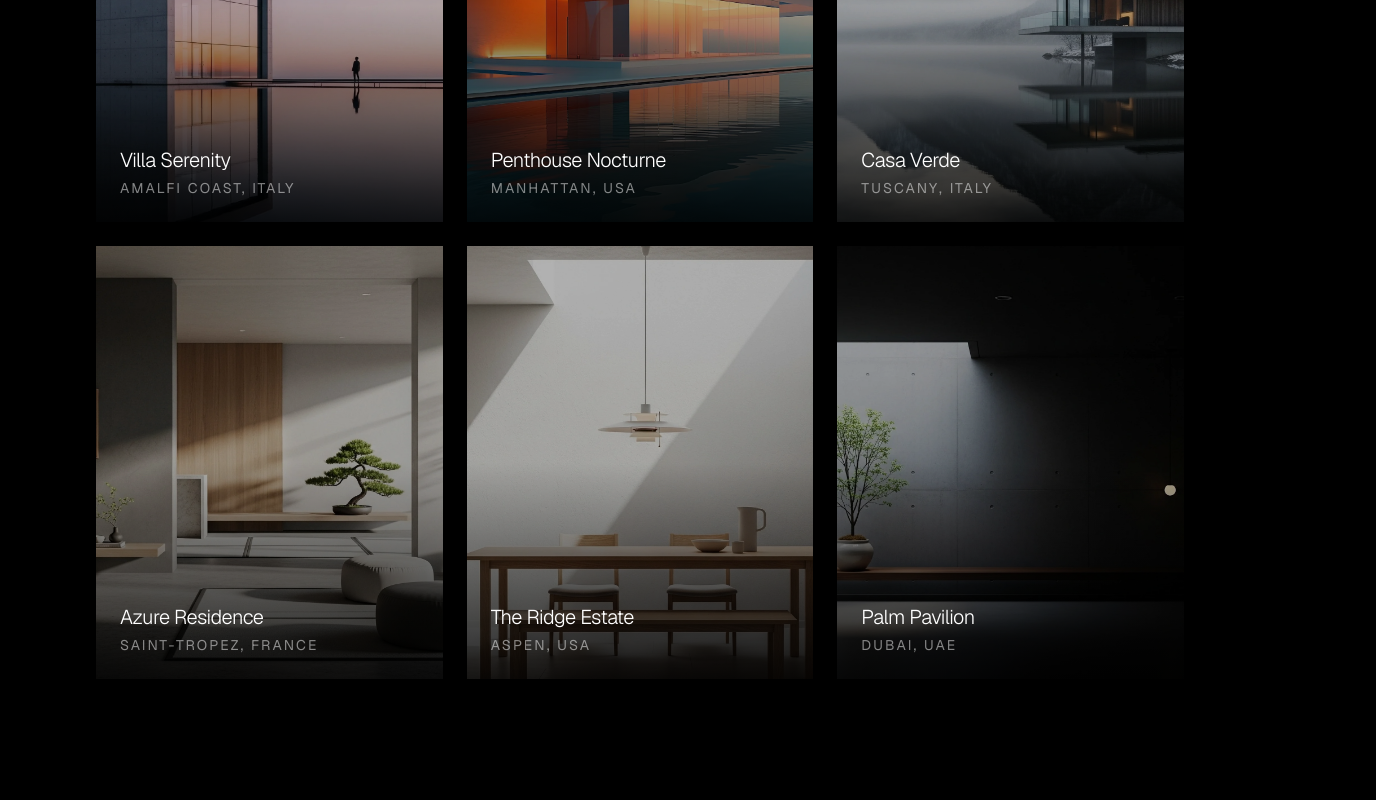
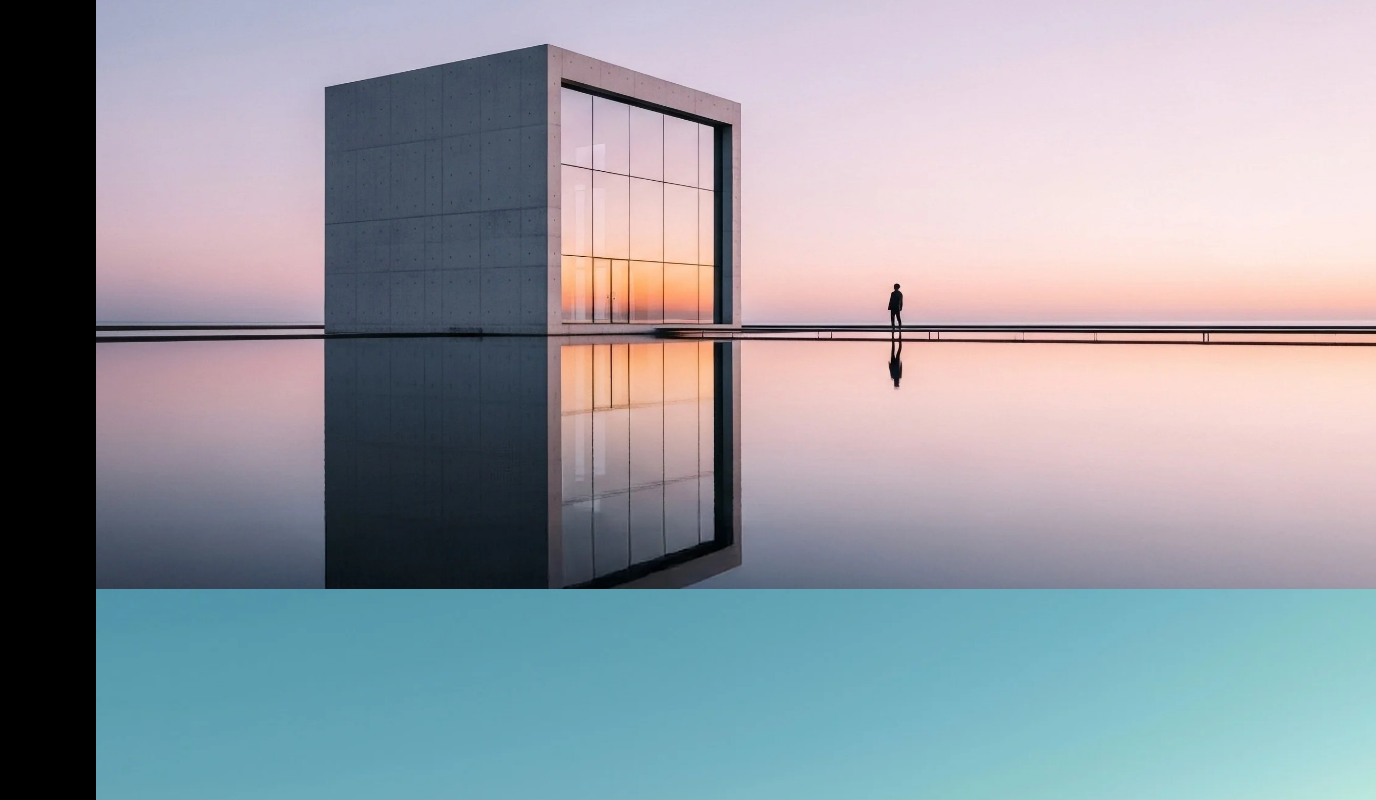
Before and after one commit to Cursed-Coder777/Heaven-Homes, a Next.js app: page /work in a window 1280 px wide. Shown: the part 660-1460 px from the top of the page, 1376 px wide, since content can reach past the window. Built offline with nearby package versions, Linux system fonts and the light colour scheme.

Commit message:
feat: add StickyCard scroll component and integrate on home/work pages
- New GSAP-powered sticky card stack with text fade-in on scroll
- Replace placeholder content on homepage with featured properties
- Replace static grid on /work with sticky card layout

```diff
--- a/src/app/page.tsx
+++ b/src/app/page.tsx
@@ -1,21 +1,25 @@
 import HeroScrollSection from "~/components/hero-scroll-section";
 import TelescopeZoomSection from "~/components/telescope-zoom-section";
+import { StickyCard } from "~/components/sticky-card";
+
+const FEATURED_PROPERTIES = [
+  { id: 9, alt: "La Maison Blanche", image: "/hero-images/9.webp", title: "La Maison Blanche", subtitle: "Côte d'Azur, France" },
+  { id: 1, alt: "Villa Serenity", image: "/hero-images/1.webp", title: "Villa Serenity", subtitle: "Amalfi Coast, Italy" },
+  { id: 3, alt: "Casa Verde", image: "/hero-images/3.webp", title: "Casa Verde", subtitle: "Tuscany, Italy" },
+  { id: 4, alt: "Azure Residence", image: "/hero-images/4.webp", title: "Azure Residence", subtitle: "Saint-Tropez, France" },
+  { id: 7, alt: "The Cliff House", image: "/hero-images/7.webp", title: "The Cliff House", subtitle: "Santorini, Greece" },
+  { id: 10, alt: "Dune Palace", image: "/hero-images/10.webp", title: "Dune Palace", subtitle: "Marrakech, Morocco" },
+];
+
 export default function HomePage() {
   return (
     <>
       <HeroScrollSection />
       <TelescopeZoomSection />
-      <section className="flex min-h-screen flex-col items-center justify-center bg-black px-4 py-16 text-white">
-        <div className="container mx-auto max-w-4xl text-center">
-          <h2 className="mb-8 text-4xl font-light tracking-tight sm:text-6xl">
-            Welcome to Heaven Homes
-          </h2>
-          <p className="mx-auto max-w-2xl text-lg leading-relaxed text-white/60">
-            This is the content below the hero section. Scroll up to see the
-            transition effect again.
-          </p>
-        </div>
-      </section>
+
+<section className="w-full bg-black text-white">
+  <StickyCard cards={FEATURED_PROPERTIES} />
+</section>
     </>
   );
 }
--- a/src/app/work/page.tsx
+++ b/src/app/work/page.tsx
@@ -1,10 +1,12 @@
+import { StickyCard } from "~/components/sticky-card";
+
 const PROPERTIES = [
-  { title: "Villa Serenity", location: "Amalfi Coast, Italy", image: "/hero-images/1.webp" },
-  { title: "Penthouse Nocturne", location: "Manhattan, USA", image: "/hero-images/2.webp" },
-  { title: "Casa Verde", location: "Tuscany, Italy", image: "/hero-images/3.webp" },
-  { title: "Azure Residence", location: "Saint-Tropez, France", image: "/hero-images/4.webp" },
-  { title: "The Ridge Estate", location: "Aspen, USA", image: "/hero-images/5.webp" },
-  { title: "Palm Pavilion", location: "Dubai, UAE", image: "/hero-images/6.webp" },
+  { id: 1, alt: "Villa Serenity - Amalfi Coast, Italy", image: "/hero-images/1.webp" },
+  { id: 2, alt: "Penthouse Nocturne - Manhattan, USA", image: "/hero-images/2.webp" },
+  { id: 3, alt: "Casa Verde - Tuscany, Italy", image: "/hero-images/3.webp" },
+  { id: 4, alt: "Azure Residence - Saint-Tropez, France", image: "/hero-images/4.webp" },
+  { id: 5, alt: "The Ridge Estate - Aspen, USA", image: "/hero-images/5.webp" },
+  { id: 6, alt: "Palm Pavilion - Dubai, UAE", image: "/hero-images/6.webp" },
 ];
 
 export default function WorkPage() {
@@ -21,31 +23,11 @@ export default function WorkPage() {
             <span className="text-white/30">estates</span>
           </h1>
         </div>
+      </div>
 
-        <div className="grid gap-6 sm:grid-cols-2 lg:grid-cols-3">
-          {PROPERTIES.map((property) => (
-            <div
-              key={property.title}
-              className="group relative aspect-[4/5] cursor-pointer overflow-hidden"
-            >
-              <img
-                src={property.image}
-                alt={property.title}
-                className="h-full w-full object-cover brightness-[0.7] transition-all duration-700 group-hover:scale-105 group-hover:brightness-100"
-              />
-              <div className="absolute inset-0 bg-gradient-to-t from-black/80 via-transparent to-transparent" />
-              <div className="absolute bottom-0 left-0 p-6">
-                <h3 className="text-xl font-light tracking-tight">
-                  {property.title}
-                </h3>
-                <p className="mt-1 text-sm tracking-[0.15em] text-white/50 uppercase">
-                  {property.location}
-                </p>
-              </div>
-            </div>
-          ))}
-        </div>
+      <StickyCard cards={PROPERTIES} />
 
+      <div className="mx-auto max-w-6xl">
         <div className="mt-32 border-t border-white/10 pt-32 text-center">
           <h2 className="mb-6 text-3xl font-light tracking-tight sm:text-5xl">
             Inquire about <span className="text-white/30">a property</span>
--- /dev/null
+++ b/src/components/sticky-card.tsx
@@ -0,0 +1,97 @@
+"use client";
+
+import { useEffect, useRef } from "react";
+import Image from "next/image";
+import gsap from "gsap";
+import { ScrollTrigger } from "gsap/ScrollTrigger";
+
+gsap.registerPlugin(ScrollTrigger);
+
+interface CardData {
+  id: number | string;
+  image: string;
+  alt?: string;
+  title?: string;
+  subtitle?: string;
+}
+
+interface StickyCardProps {
+  cards: CardData[];
+  className?: string;
+}
+
+const StickyCard = ({ cards, className = "" }: StickyCardProps) => {
+  const containerRef = useRef<HTMLDivElement>(null);
+
+  useEffect(() => {
+    const container = containerRef.current;
+    if (!container) return;
+
+    const cards = container.querySelectorAll("[data-card]");
+    if (cards.length === 0) return;
+
+    cards.forEach((card) => {
+      const text = card.querySelector("[data-text]");
+
+      gsap.fromTo(
+        text,
+        { opacity: 0 },
+        {
+          opacity: 1,
+          ease: "none",
+          scrollTrigger: {
+            trigger: card,
+            start: "top center",
+            end: "bottom center",
+            scrub: true,
+          },
+        }
+      );
+    });
+
+    return () => {
+      ScrollTrigger.getAll().forEach((trigger) => trigger.kill());
+    };
+  }, []);
+
+  return (
+    <div
+      ref={containerRef}
+      className={`relative w-full ${className}`}
+    >
+      {cards.map((card, i) => (
+        <div
+          key={card.id}
+          data-card
+          className="sticky top-0 flex h-screen w-screen items-center justify-center overflow-hidden"
+          style={{ top: `${i * 35}px` }}
+        >
+          <Image
+            src={card.image}
+            alt={card.alt ?? `Card ${i + 1}`}
+            fill
+            className="absolute inset-0 object-cover"
+          />
+          <div
+            data-text
+            className="relative z-10 text-center text-white opacity-0"
+          >
+            {card.title && (
+              <h2 className="text-5xl font-bold drop-shadow-lg md:text-7xl lg:text-8xl">
+                {card.title}
+              </h2>
+            )}
+            {card.subtitle && (
+              <p className="mt-4 text-lg drop-shadow-md md:text-xl lg:text-2xl">
+                {card.subtitle}
+              </p>
+            )}
+          </div>
+        </div>
+      ))}
+    </div>
+  );
+};
+
+export { StickyCard };
+export type { CardData, StickyCardProps };
```
